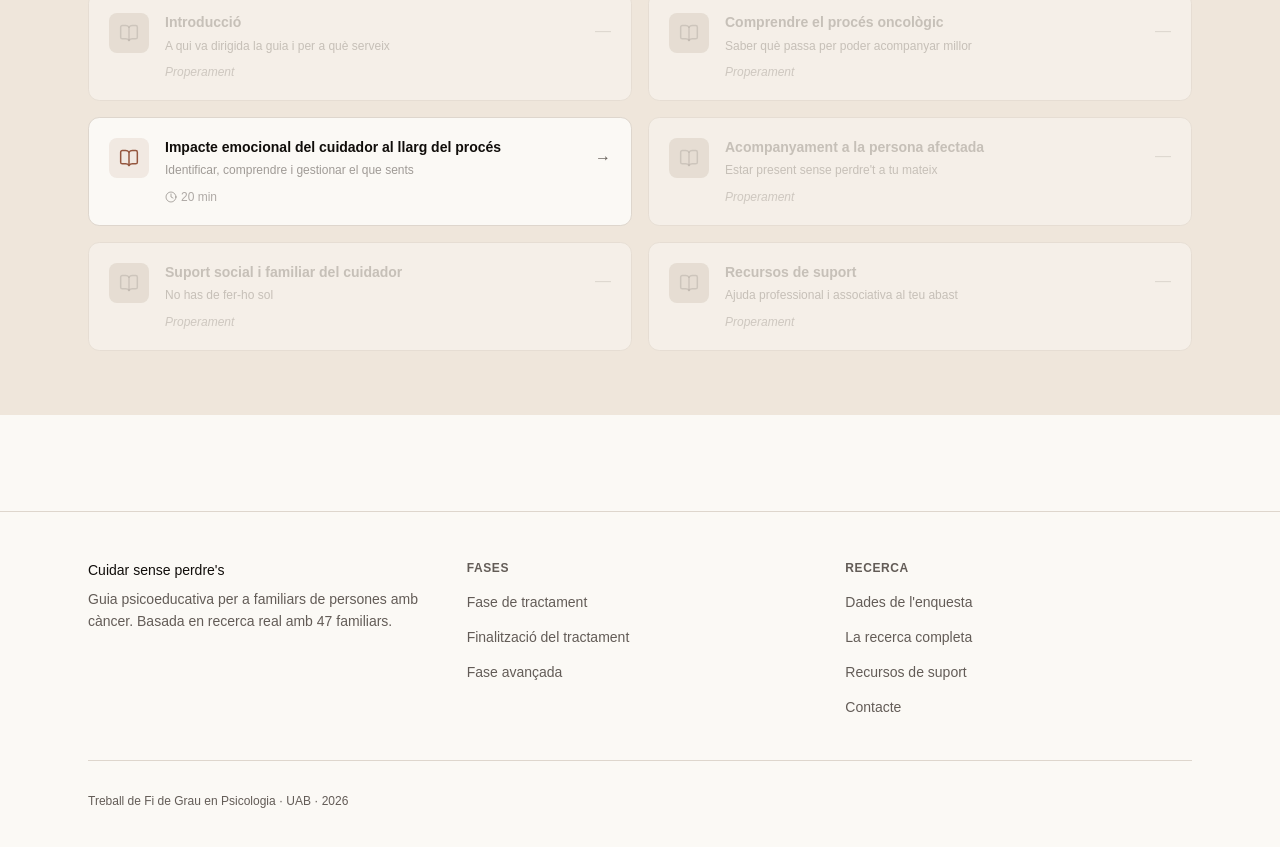
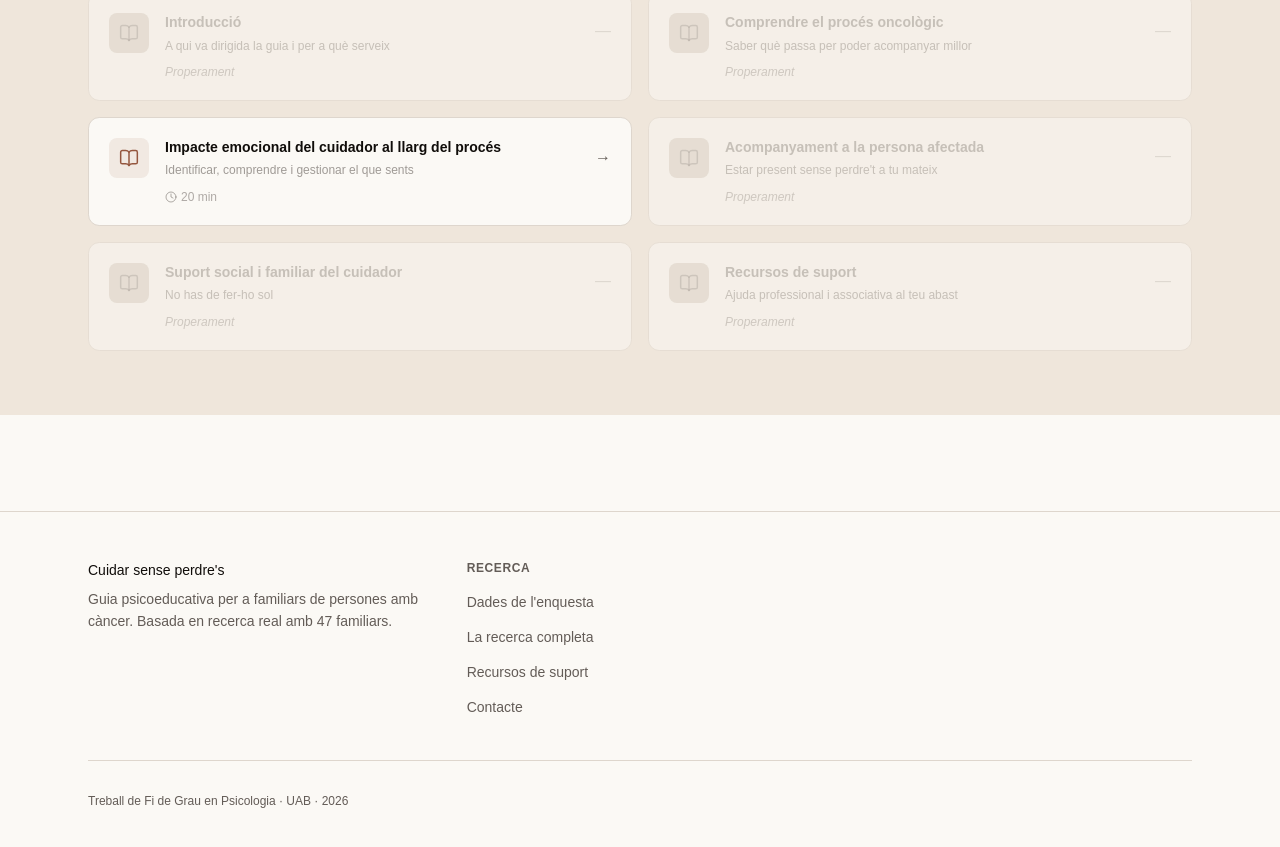
Before and after one commit to PolGubau/maria-tfg, a Next.js app: page / in a window 1280 px wide. Shown: the part 2050-2897 px from the top of the page. Built offline with nearby package versions, Linux system fonts and the light colour scheme; a web font is replaced by a local one.

Commit message:
Remove phases section from footer component
This change eliminates the phases section from the footer, streamlining the content. The focus is now on the research section, enhancing clarity and user experience.

Issue: MW-0000
Type: refactor

```diff
--- a/shared/ui/footer.tsx
+++ b/shared/ui/footer.tsx
@@ -15,30 +15,6 @@ export function Footer() {
             </p>
           </div>
 
-          <div>
-            <p className="text-xs font-semibold uppercase tracking-wider text-ink-muted mb-3">
-              Fases
-            </p>
-            <ul className="space-y-2">
-              {[
-                { href: "/phases/tractament", label: "Fase de tractament" },
-                {
-                  href: "/phases/post-tractament",
-                  label: "Finalització del tractament",
-                },
-                { href: "/phases/fase-avancada", label: "Fase avançada" },
-              ].map(({ href, label }) => (
-                <li key={href}>
-                  <Link
-                    href={href}
-                    className="text-sm text-ink-muted hover:text-ink transition-colors"
-                  >
-                    {label}
-                  </Link>
-                </li>
-              ))}
-            </ul>
-          </div>
 
           <div>
             <p className="text-xs font-semibold uppercase tracking-wider text-ink-muted mb-3">
```
